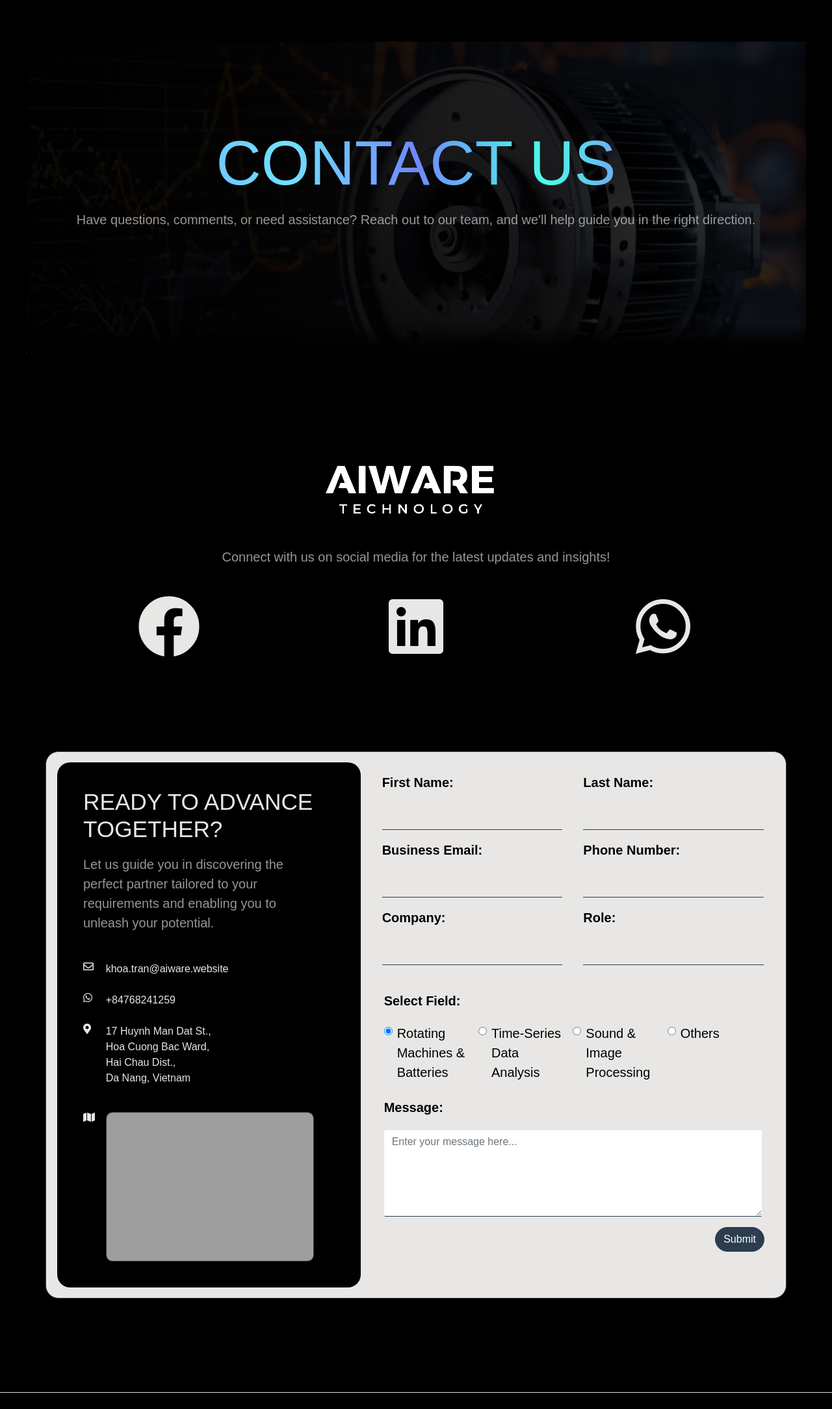
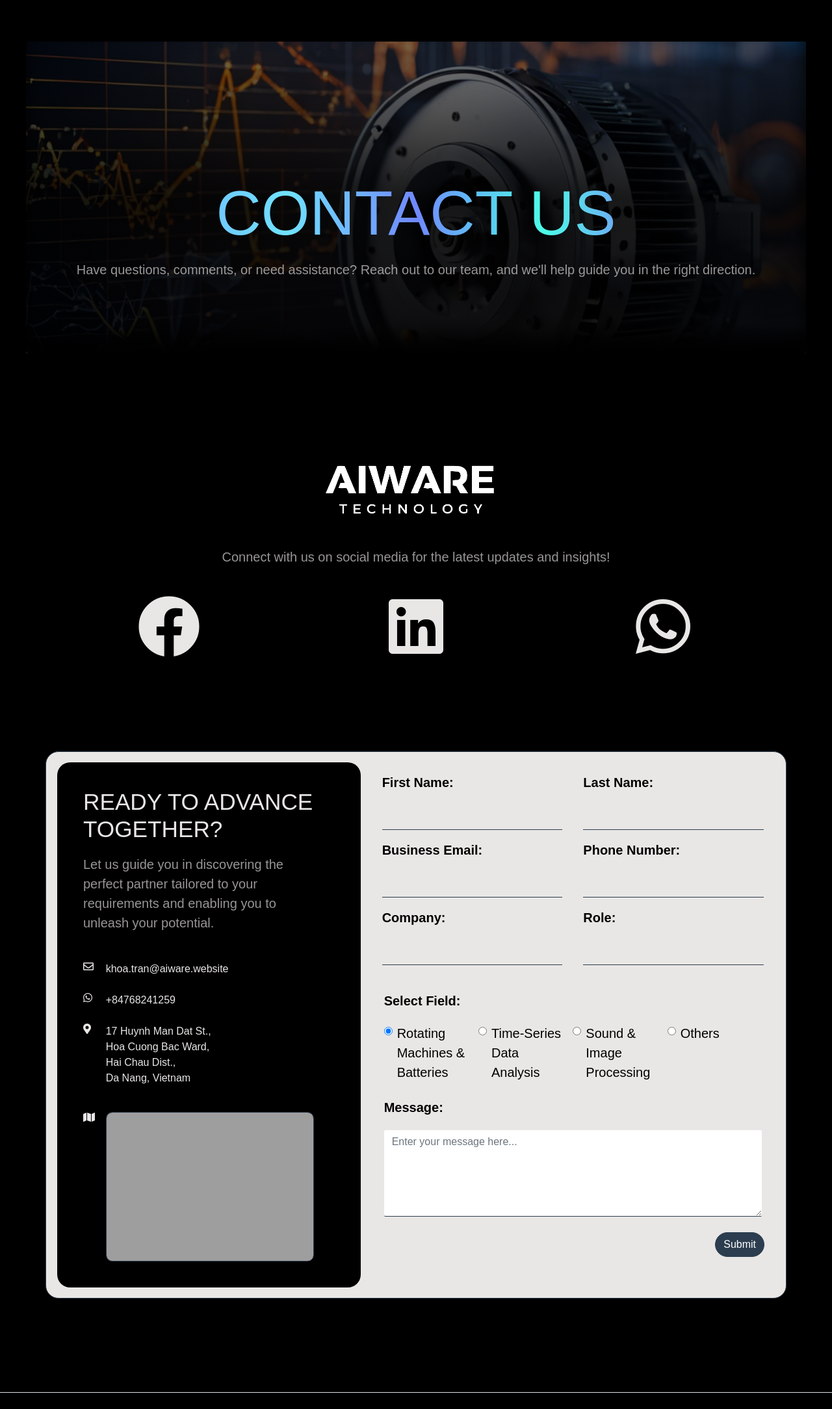
Before and after one commit to tdkhoa1212/AIWARE_landing_page, a FastAPI app: page /Contact in a window 1280 px wide. Shown: the part 61-2229 px from the top of the page at 65% size. Run offline with FastAPI, Linux system fonts and the light colour scheme; some libraries are stand-ins or nearby versions; grey boxes are pictures that could not be loaded.

Commit message:
16/04/2024

```diff
--- a/app/utils/Common_utils.py
+++ b/app/utils/Common_utils.py
@@ -54,7 +54,6 @@
     return zcr
 
 def preprocess_signals(data, technique, axis, filter):
-    print(technique)
     apart_data = data[:, :, 0] if axis == 'horizontal' else data[:, :, 1]
 
     # Processing the signals based on technique
--- a/static/css/LandingPage.styles.css
+++ b/static/css/LandingPage.styles.css
@@ -1,12 +1,12 @@
 .loader,
 .loader:after {
     border-radius: 50%;
-    width: 10em;
-    height: 10em;
+    width: 0.625em;
+    height: 0.625em;
 }
 .loader {
-    margin: 60px auto;
-    font-size: 10px;
+    margin: 3.75em auto;
+    font-size: 0.625em;
     position: relative;
     text-indent: -9999em;
     border-top: 1.1em solid rgba(255, 255, 255, 0.2);
--- a/templates/About.html
+++ b/templates/About.html
@@ -26,12 +26,12 @@
     left: 0;
     right: 0;
     bottom: 0;
-    background: radial-gradient(circle at left center, rgba(0, 0, 0, 0.95) 30%, rgba(0, 0, 0, 0.8) 100%, transparent 100%);
-    border-radius: inherit; /* Ensure the border-radius is applied to gradient */
+    background: linear-gradient(to top, rgba(0, 0, 0, 0.9) 50%, rgba(0, 0, 0, 0.5) 100%, transparent 100%);
+    border-radius: inherit;
   }
   .section1-header{
     font-size: 6em;
-    margin-top: 1.2em;
+    margin-top: 2em;
     text-transform: uppercase;
     text-align: center;
   }
--- a/templates/Contact.html
+++ b/templates/Contact.html
@@ -25,12 +25,12 @@
     left: 0;
     right: 0;
     bottom: 0;
-      background: radial-gradient(circle at left center, rgba(0, 0, 0, 0.95) 30%, rgba(0, 0, 0, 0.8) 100%, transparent 100%);
-      border-radius: inherit; /* Ensure the border-radius is applied to gradient */
+    background: linear-gradient(to top, rgba(0, 0, 0, 0.9) 50%, rgba(0, 0, 0, 0.5) 100%, transparent 100%);
+    border-radius: inherit;
   }
   .section1-header{
     font-size: 6em;
-    margin-top: 1.2em;
+    margin-top: 2em;
     text-transform: uppercase;
     text-align: center;
   }
@@ -84,49 +84,46 @@
     left: 0%;
     transform: translate(-50%, -50%);
   }
+
+  .section3-indicator{
+    width: 6em; height: 6em; position: absolute; top:0; margin: 1em; margin-left: 2em; display: none;
+  }
 </style>
 
 <script>
   document.addEventListener("DOMContentLoaded", function() {
     document.getElementById("contactForm").addEventListener("submit", async function(event) {
-      // Prevent the default form submission behavior
       event.preventDefault();
-
-      // Show loading animation
       showLoading();
 
       try {
-        // Submit the form data using fetch API
         let formData = new FormData(event.target);
         let response = await fetch("/Contact", {
           method: "POST",
           body: formData
         });
 
-        // Check if the form submission was successful based on the response status
         if (response.ok) {
-          // Show the pop-up window with the message
+          hideLoading();
           alert("Thank you for contacting us. We will connect with you as soon as possible.");
           window.location.reload();
-        } else {
-          // Handle error case if needed
+        }
+        else {
+          hideLoading();
           alert("Failed to submit the form. Please try again.");
         }
-      } catch (error) {
+      }
+      catch (error) {
+        hideLoading();
         console.error("An error occurred:", error);
         alert("An error occurred. Please try again.");
-      } finally {
-        // Hide loading animation
-        hideLoading();
       }
     });
 
-    // Function to show loading animation
     function showLoading() {
       document.getElementById("loadingIndicator").style.display = "block";
     }
 
-    // Function to hide loading animation
     function hideLoading() {
       document.getElementById("loadingIndicator").style.display = "none";
     }
@@ -270,8 +267,6 @@
             </div>
 
             <div class="col-md-7 section3-right-section">
-              <div class="form-container" style="position: relative;"></div>
-              <div id="loadingIndicator" class="loader" style="display: none;"></div>
               <form id="contactForm" action="/Contact" method="post">
                 <div class="row mb-4">
                   <div class="col mx-3">
@@ -343,10 +338,14 @@
                   <textarea id="message" name="message" style="background-color: white; border-radius: 0.125em;" class="form-control section3-input" rows="5" placeholder="Enter your message here..." required></textarea>
                 </div>
                 <div class="row">
+                  <div class="col">
+                    <div id="loadingIndicator" class="loader section3-indicator"></div>
+                  </div>
                   <div class="col text-end">
-                      <button type="submit" class="btn btn-primary" style="float: right;">Submit</button>
+                      <button type="submit" class="btn btn-primary mt-2" style="float: right;">Submit</button>
                   </div>
                 </div>
+
               </form>
             </div>
           </div>
--- a/templates/Layout.html
+++ b/templates/Layout.html
@@ -1,7 +1,8 @@
 <head>
     <meta charset="utf-8" />
-    <meta name="viewport" content="width=device-width, initial-scale=1.0" />
+    <meta name="viewport" content="width=device-width, initial-scale=1.0"/>
     <title>{% block title %}AIWARE{% endblock %}</title>
+    <link rel="icon" type="image/x-icon" href="/static/images/logo/AIWARE_darkblue.png" style="width: 3em;">
     <link rel="stylesheet" href="/static/css/LandingPage.styles.css" />
     <link rel="stylesheet" href="https://stackpath.bootstrapcdn.com/bootstrap/4.5.2/css/bootstrap.min.css" integrity="sha384-JcKb8q3iqJ61gNV9KGb8thSsNjpSL0n8PARn9HuZOnIxN0hoP+VmmDGMN5t9UJ0Z" crossorigin="anonymous">
     <style>
```
Also changed, not shown: app/routers/Contact.py (+12 -7 lines), templates/Index.html (+15 -5 lines), templates/Products.html (+4 -4 lines). Lines whose indentation alone changed are shown as unchanged.
